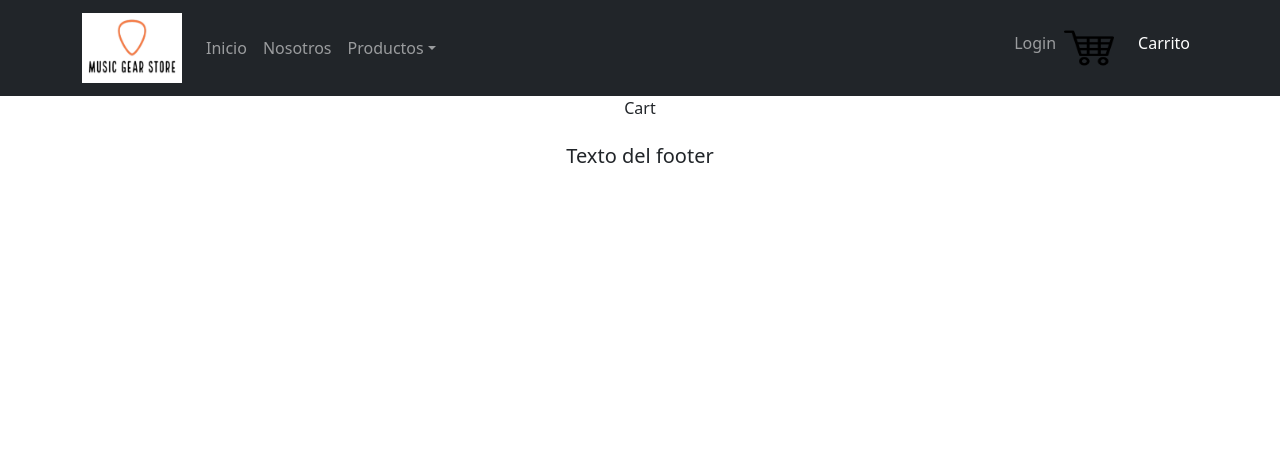
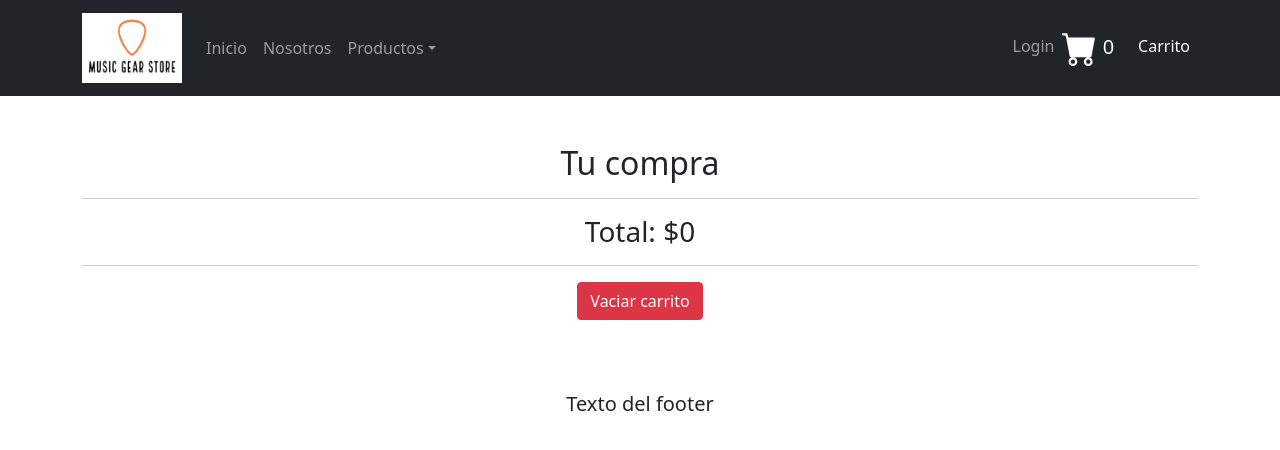
Before and after one commit to alan-ramirez/clase3, a React (Create React App) app: page /cart in a window 1280 px wide. Shown: the top 450 px of the page. Built offline with nearby package versions, Linux system fonts and the light colour scheme.

Commit message:
desafío Cart Context

```diff
--- a/package.json
+++ b/package.json
@@ -12,6 +12,7 @@
     "react": "^17.0.2",
     "react-bootstrap": "^2.2.1",
     "react-dom": "^17.0.2",
+    "react-icons": "^4.3.1",
     "react-router": "^6.2.2",
     "react-router-bootstrap": "^0.26.1",
     "react-router-dom": "^6.3.0",
--- a/src/App.css
+++ b/src/App.css
@@ -36,9 +36,14 @@
 }
 
 #collasibleElement {
-  background-color: white ;
+  background-color: #ffffff ;
   color: black;
 }
+
+.cart-widget {
+  font-size: 35px;
+}
+
 @keyframes App-logo-spin {
   from {
     transform: rotate(0deg);
--- a/src/App.js
+++ b/src/App.js
@@ -10,12 +10,15 @@ import React, { useState, useEffect} from 'react';
 import ItemDetailContainer from './components/ItemDetailContainer';
 import ItemCount from './components/ItemCount';
 import {BrowserRouter, Routes, Route, Navigate } from 'react-router-dom';
-import Carrito from './components/Carrito';
+import Cart from './components/Cart';
+import {CartContext, CartProvider} from "./context/CartContext";
 
 function App() {
   const saludo = "Bienvenido a la página";
 
+
   return (
+    <CartProvider>
       <BrowserRouter>
         <div className="App">
           <Navbar1 />
@@ -24,7 +27,7 @@ function App() {
             <Route path='/' element= {<ItemListContainer saludo= {saludo}/> } />
             <Route path='/category/:categoryId' element= {<ItemListContainer saludo= {saludo}/> } />
             <Route path='/item/:itemId' element= {<ItemDetailContainer/> } />
-          <Route path='/cart' element= {<Carrito/> } />
+            <Route path='/cart' element= {<Cart/> } />
 
           </Routes>
 
@@ -37,6 +40,7 @@ function App() {
 
         </div>
       </BrowserRouter>
+    </CartProvider>
   );
 }
 
--- a/src/components/Carrito.js
+++ /dev/null
@@ -1,9 +0,0 @@
-import React from 'react'
-
-const Carrito = () => {
-  return (
-    <div>Cart</div>
-  )
-}
-
-export default Carrito
--- /dev/null
+++ b/src/components/Cart.js
@@ -0,0 +1,34 @@
+import React, { useContext } from 'react'
+import { CartContext } from '../context/CartContext'
+import {BsFillTrashFill} from 'react-icons/bs'
+
+const Cart = () => {
+
+  const {cart, cartTotal, emptyCart, removeItem} = useContext (CartContext)
+
+  return (
+    <div className='container my-5'>
+      <h2>Tu compra</h2>
+      <hr/>
+
+      {
+        cart.map((item)=>(
+          <div key= {item.id}>
+            <h4> {item.name} </h4>
+            <p> Cantidad: {item.cantidad} </p>
+            <h5> Precio: ${item.price * item.cantidad} </h5>
+            <button className='btn btn-danger' onClick={ () => removeItem (item.id) }> <BsFillTrashFill/> </button>
+            <hr/>
+
+          </div>
+        ))
+      }
+
+      <h3> Total: ${cartTotal ()} </h3>
+      <hr/>
+      <button className='btn btn-danger' onClick={emptyCart}> Vaciar carrito</button>
+    </div>
+  )
+}
+
+export default Cart
--- a/src/components/CartWidget.js
+++ b/src/components/CartWidget.js
@@ -1,21 +1,23 @@
-import React from 'react';
-import cart from '../cart.png';
+import React, { useContext } from 'react';
 import '../App.css';
 import 'bootstrap/dist/css/bootstrap.css';
 import * as ReactBootStrap from 'react-bootstrap';
+import { LinkContainer } from 'react-router-bootstrap';
+import {BsFillCartFill} from 'react-icons/bs'
+import { CartContext } from '../context/CartContext';
 
-function Cart() {
+function Carrito() {
+
+    const {cartQuantity} = useContext (CartContext)
+
     return (
-          <ReactBootStrap.Navbar.Brand href="#home">
-            <img
-              src={cart}
-              width="50"
-              height="40"
-              className="d-inline-block align-top"
-              alt="cart"
-            />
+      <LinkContainer to= {"/cart"} >
+          <ReactBootStrap.Navbar.Brand >
+            <BsFillCartFill className="cart-widget"/>
+            <span> {cartQuantity()} </span>
           </ReactBootStrap.Navbar.Brand>
+      </LinkContainer>
 
     );
   }
-export default Cart;
+export default Carrito;
--- a/src/components/ItemCount.js
+++ b/src/components/ItemCount.js
@@ -23,10 +23,6 @@ const ItemCount = ({max =10, cantidad, setCantidad, onAdd}) => {
             <button className="btn btn-primary" onClick={handleSumar} >+</button>
             <br/>
             <button className="btn btn-secondary my-2"  onClick={onAdd}>Agregar al carrito</button>
-
-            <LinkContainer to= {`/cart`}>
-                <ReactBootStrap.Button variant="success">Terminar mi compra</ReactBootStrap.Button>
-            </LinkContainer>
         </div>
     )
 }
--- a/src/components/ItemDetail.js
+++ b/src/components/ItemDetail.js
@@ -1,11 +1,14 @@
-import React from 'react';
+import React, { useContext } from 'react';
 import { Link, useNavigate } from 'react-router-dom';
 import ItemCount from './ItemCount';
 import { useState } from 'react';
+import { CartContext } from '../context/CartContext';
 
 const ItemDetail = ({productDetail}) => {
     const {id, name, description, img, stock, price} = productDetail
 
+    const {addItem, isInCart} = useContext (CartContext)
+    console.log (isInCart (id))
 
     const navigate = useNavigate ()
 
@@ -16,14 +19,14 @@ const ItemDetail = ({productDetail}) => {
     const[cantidad, setCantidad] = useState (1)
 
     const agregarAlCarrito = () => {
-      const ItemtoAdd = {
+      const itemtoAdd = {
         id,
         name,
         price,
         img,
         cantidad
       }
-      console.log (ItemtoAdd)
+      addItem (itemtoAdd)
     }
 
     return (
@@ -34,12 +37,16 @@ const ItemDetail = ({productDetail}) => {
           <p>${price} </p>
           <small>Stock disponible: {stock} </small>
 
-          <ItemCount
-            max={stock}
-            cantidad={cantidad}
-            setCantidad = {setCantidad}
-            onAdd = {agregarAlCarrito}
-          />
+          {
+            !isInCart (id)
+            ? <ItemCount
+                max={stock}
+                cantidad={cantidad}
+                setCantidad = {setCantidad}
+                onAdd = {agregarAlCarrito}
+                />
+            : <Link to="/cart" className='btn btn-success'>Terminar mi compra</Link>
+          }
 
           <hr></hr>
           <button className='btn btn-outline-primary'onClick={handleNavigate} >Volver</button>
--- a/src/components/Navbar.js
+++ b/src/components/Navbar.js
@@ -4,7 +4,7 @@ import '../App.css';
 import 'bootstrap/dist/css/bootstrap.css';
 import {Navbar} from 'react-bootstrap';
 import * as ReactBootStrap from 'react-bootstrap';
-import Cart from './CartWidget';
+import Carrito from './CartWidget';
 import {Link} from "react-router-dom";
 import {LinkContainer} from "react-router-bootstrap";
 
@@ -69,13 +69,14 @@ function Navbar1() {
                 <ReactBootStrap.Nav.Link href="#deets">Login</ReactBootStrap.Nav.Link>
               </LinkContainer>
 
-              <LinkContainer to="/cart">
-                <Cart />
-              </LinkContainer>
+              {/* Importar Carrito de CartWidget */}
 
               <LinkContainer to="/cart">
+                <Carrito />
+              </LinkContainer>
+              <LinkContainer to="/cart">
                 <ReactBootStrap.Nav.Link eventKey={2}>
-                    Carrito
+                  Carrito
                 </ReactBootStrap.Nav.Link>
               </LinkContainer>
 
--- /dev/null
+++ b/src/context/CartContext.js
@@ -0,0 +1,49 @@
+import { createContext, useState } from "react";
+
+
+export const CartContext = createContext ()
+
+
+export const CartProvider = ({children}) => {
+
+    const [cart, setCart]= useState ([])
+
+    const addItem = (item) => {
+        setCart ([...cart, item])
+    }
+
+    const isInCart = (id) => {
+        return cart.some (producto => producto.id === id)
+    }
+
+    const cartQuantity = () => {
+        return cart.reduce ((acc,producto) => acc+= producto.cantidad, 0)
+    }
+
+    const cartTotal = () => {
+        return cart.reduce ((acc,producto) => acc += producto.price * producto.cantidad, 0)
+    }
+
+    const emptyCart = () => {
+        setCart ([])
+    }
+
+    const removeItem = (id) => {
+        setCart (cart.filter((producto) => producto.id !== id ))
+    }
+
+    return (
+        <CartContext.Provider value={{
+            cart,
+            addItem,
+            isInCart,
+            cartQuantity,
+            cartTotal,
+            emptyCart,
+            removeItem
+            }}>
+            {children}
+
+        </CartContext.Provider>
+    )
+}
```
Also changed, not shown: 1 other file (tests, documents, lock files or other folders). Lines whose indentation alone changed are shown as unchanged.
